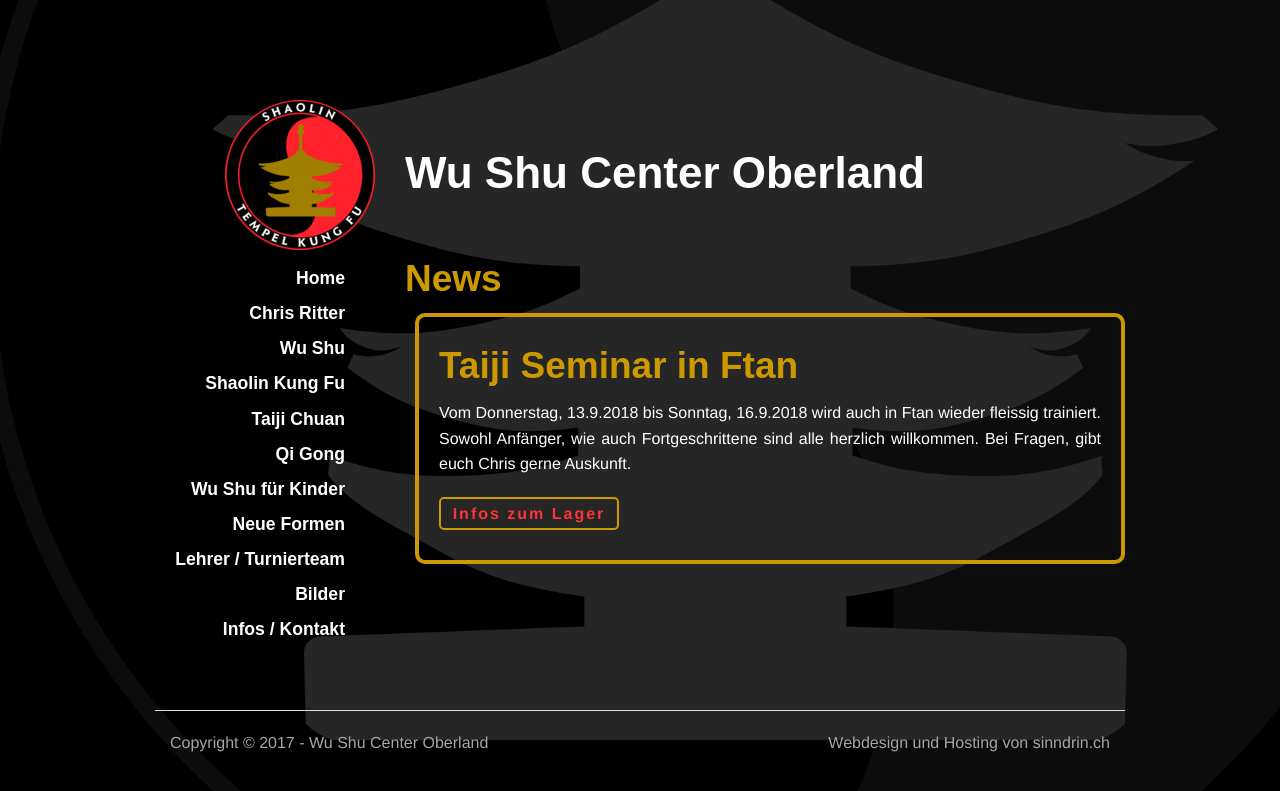
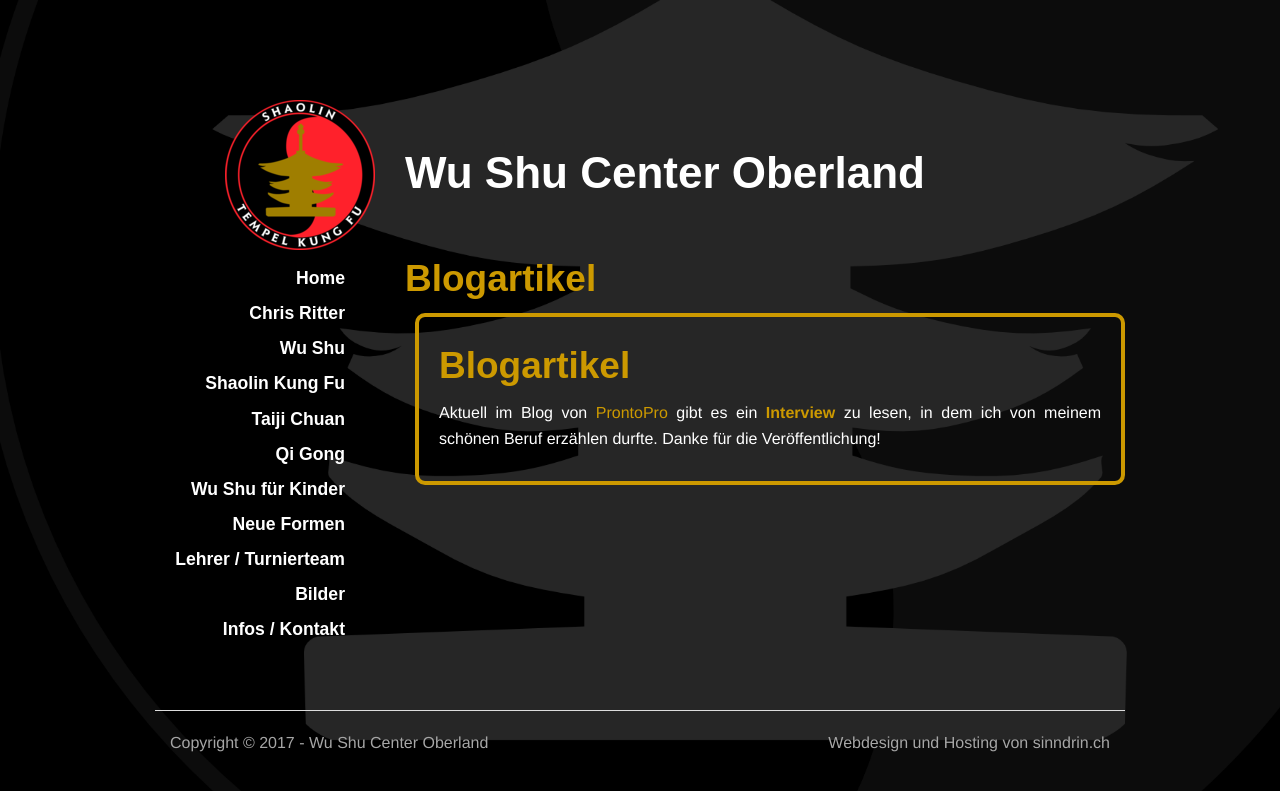
Before and after one commit to wu-shu/wu-shu.github.io, a Jekyll site: the page built from aktuell/index.md, in a window 1280 px wide. Shown: the top 791 px of the page. Built offline with Jekyll 4.4.1, drawn with Linux system fonts in a browser that asks for light colours; some web fonts are replaced; comment, search, counter and statistics services are not loaded.

Commit message:
blogartikel

```diff
--- a/_layouts/splashscreen.html
+++ b/_layouts/splashscreen.html
@@ -48,7 +48,7 @@
       <!--neue Formen Box-->
       <li style="margin-left: 640px; margin-top: 10px;"><a class="newsbox" href="/neue-formen/">internes Turnier</a></li>
       <!--Newsbox-->
-      <li style="margin-left: 640px; margin-top: 10px;"><a class="newsbox" href="/aktuell/"><div id="newsbox-image"></div>Taiji-Seminar</a></li>
+      <li style="margin-left: 640px; margin-top: 10px;"><a class="newsbox" href="/aktuell/"><div id="newsbox-image"></div>Blogartikel</a></li>
     </ul>
     <!-- Navigation for small -->
     <ul class="side-nav show-for-small" style="text-align: center;">
@@ -57,7 +57,7 @@
       <!--neue Formen Box-->
       <li style="z-index:-1;"><a class="newsbox" href="/neue-formen/" style="margin-left: auto; margin-right: auto; margin-top: 40px; margin-bottom: 40px;">internes Turnier</a></li>
       <!--Newsbox-->
-      <li style="z-index:-1;"><a class="newsbox" href="/aktuell/" style="margin-left: auto; margin-right: auto; margin-top: 40px; margin-bottom: 40px;"><div id="newsbox-image"></div>Taiji-Seminar&shy;</a></li>
+      <li style="z-index:-1;"><a class="newsbox" href="/aktuell/" style="margin-left: auto; margin-right: auto; margin-top: 40px; margin-bottom: 40px;"><div id="newsbox-image"></div>Blogartikel&shy;</a></li>
       {% include navigation.html %}
      </ul>
   </div>
--- a/aktuell/index.md
+++ b/aktuell/index.md
@@ -1,9 +1,7 @@
 ---
 layout: default
-title: News
+title: Blogartikel
 ---
-## Taiji Seminar in Ftan
-Vom Donnerstag, 13.9.2018 bis Sonntag, 16.9.2018 wird auch in Ftan wieder fleissig trainiert. Sowohl Anfänger, wie auch Fortgeschrittene sind alle herzlich willkommen. Bei Fragen, gibt euch Chris gerne Auskunft.
-<ul class="small-block-grid-1 medium-block-grid-2 large-block-grid-3">
-<li><a target="_blank" href="http://www.wu-shu.ch/images/ftan_infoblatt.pdf" class="button-contact-info">Infos zum Lager</a></li>
-</ul>
+## Blogartikel
+
+<p>Aktuell im Blog von <a href="https://www.prontopro.ch/de/" target="_blank" rel="follow">ProntoPro</a> gibt es ein <a href="https://www.prontopro.ch/de/blog/kampfsportkunst-effektives-training-um-den-koerper-fit-zu-halten/" target="_blank" rel="follow"><strong>Interview</strong></a> zu lesen, in dem ich von meinem schönen Beruf erzählen durfte. Danke für die Veröffentlichung!</p>
```
Also changed, not shown: neue-formen/index.md (+4 -2 lines).
